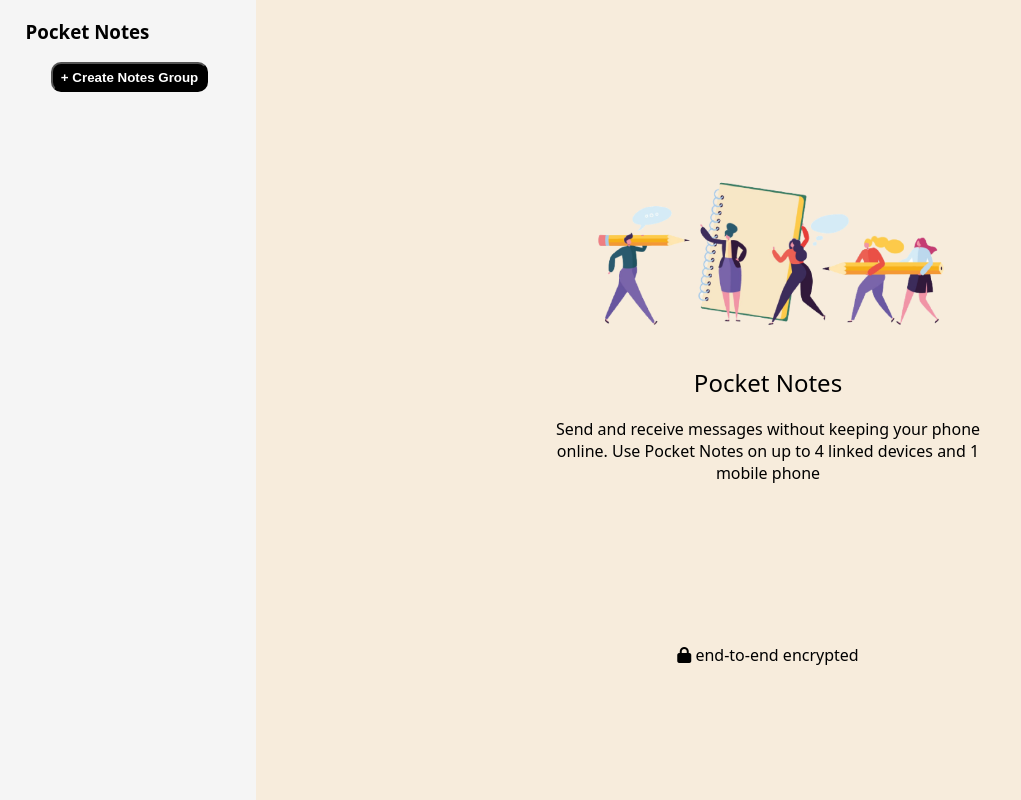
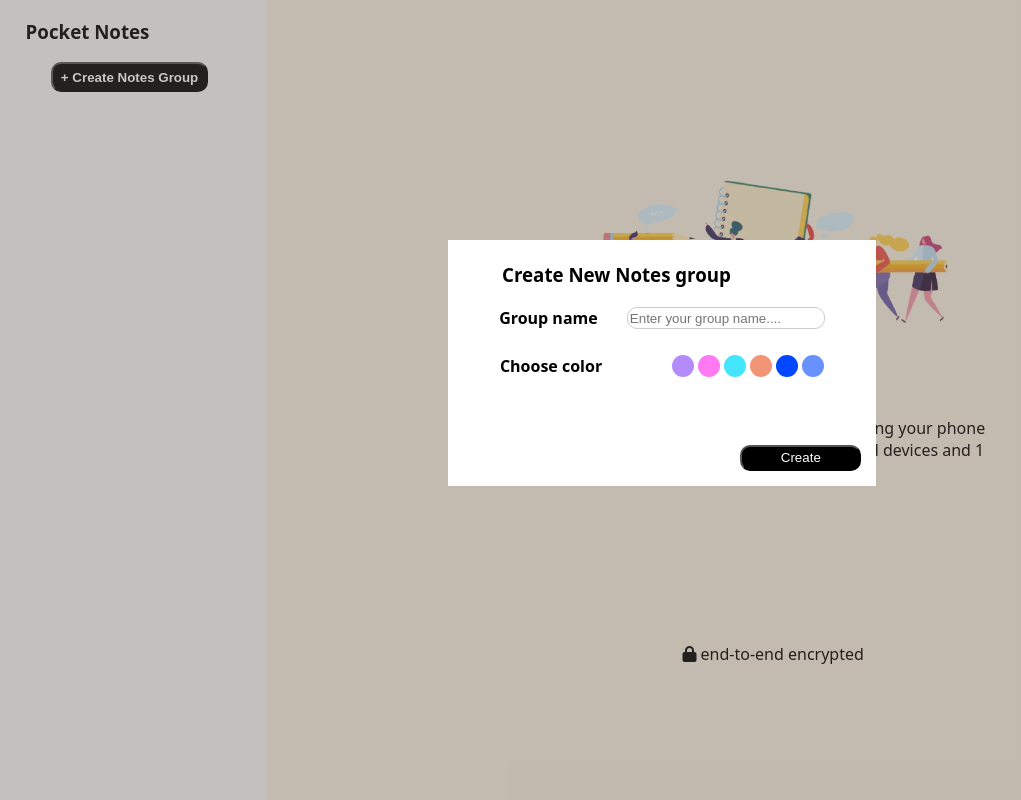
Before and after one commit to BASHISTHANAYAK/React-Module-Test, a React (Create React App) app in the folder react--module/: page / in a window 1280 px wide. Both pictures are taken after a click on the button "+ Create Notes Group". Shown: the whole page, without its empty margins (0-1021 px from the left). Built offline with nearby package versions, Linux system fonts and the light colour scheme.

Commit message:
PopUp functionality added

```diff
--- a/react--module/src/Components/ListPart/List.js
+++ b/react--module/src/Components/ListPart/List.js
@@ -1,10 +1,63 @@
-import React from 'react';
+import React, { useRef, useState } from 'react';
+import '../PopUpBox/PopUp.css';
 import './Styles/ListPart.css';
 const List = () => {
+  const [create, setCreate] = useState(false);
+
+  const Myref = useRef(null);
+
+  function CLKCreateButton(event) {
+    setCreate(!create);
+  }
+
+  window.addEventListener('click', Ckl);
+
+  function Ckl(e) {
+    if (e.target.className === 'main--container') {
+      console.log('Clicked outSide');
+      setCreate(false);
+    }
+  }
+
   return (
     <div className="ListPart">
       <h3>Pocket Notes</h3>
-      <button className='Create--Button'>+ Create Notes Group</button>
+      <button className="Create--Button" onClick={CLKCreateButton}>
+        + Create Notes Group
+      </button>
+
+      {create ? (
+        <div className="main--container" ref={Myref}>
+          <div className="White--container">
+            <h3 className="new-notes-h3">Create New Notes group</h3>
+            <div className="Name--input">
+              <p>Group name</p>
+              <input
+                type="text"
+                name=""
+                id=""
+                placeholder="Enter your group name...."
+              />
+            </div>
+            <br />
+            <div className="Choose-color--container">
+              <p>Choose color</p>
+              <ul className="color-li">
+                <li id="Purple"></li>
+                <li id="pink"></li>
+                <li id="sky"></li>
+                <li id="brown"></li>
+                <li id="blue"></li>
+                <li id="light--blue"></li>
+              </ul>
+            </div>
+            <br />
+            <button className="Create--button">Create</button>
+          </div>
+        </div>
+      ) : (
+        ''
+      )}
     </div>
   );
 };
--- a/react--module/src/Components/ListPart/Styles/ListPart.css
+++ b/react--module/src/Components/ListPart/Styles/ListPart.css
@@ -4,6 +4,7 @@
   background-color: whitesmoke;
   font-family: system-ui, -apple-system, BlinkMacSystemFont, 'Segoe UI', Roboto,
     Oxygen, Ubuntu, Cantarell, 'Open Sans', 'Helvetica Neue', sans-serif;
+  padding-right:1vw;
 }
 h3 {
   margin-left: 2vw;
--- /dev/null
+++ b/react--module/src/Components/PopUpBox/PopUp.css
@@ -0,0 +1,97 @@
+.main--container {
+  width: 100%;
+  height: 100%;
+  position: absolute;
+  background-color: rgba(97, 94, 90, 0.349);
+  top: 0;
+}
+
+.White--container {
+  width: 30vw;
+  height: 30vh;
+  border: 2px solid transparent;
+  background-color: white;
+  position: absolute;
+  top: 30%;
+  left: 35%;
+  padding: 1px 20px;
+  font-family: system-ui, -apple-system, BlinkMacSystemFont, 'Segoe UI', Roboto,
+    Oxygen, Ubuntu, Cantarell, 'Open Sans', 'Helvetica Neue', sans-serif;
+}
+.new-notes-h3 {
+  margin-left: 2.5vw;
+}
+.Name--input {
+  display: flex;
+  justify-content: space-evenly;
+  align-items: center;
+  height: 2vw;
+  font-family: system-ui, -apple-system, BlinkMacSystemFont, 'Segoe UI', Roboto,
+    Oxygen, Ubuntu, Cantarell, 'Open Sans', 'Helvetica Neue', sans-serif;
+  font-weight: bold;
+}
+.Name--input > input {
+  border: 1px solid transparent;
+  border-radius: 10px;
+  border-color: rgb(204, 204, 204);
+  height: 70%;
+  width: 50%;
+}
+.Choose-color--container {
+  display: flex;
+  align-items: center;
+  justify-content: space-evenly;
+  height: 2vw;
+  font-weight: bold;
+}
+.Choose-color--container > ul {
+  list-style: none;
+  display: grid;
+  grid-template-columns: repeat(6, 1fr);
+  grid-gap: 4px;
+}
+.color-li li {
+  border: 1px solid transparent;
+  width: 20px;
+  height: 20px;
+  border-radius: 50%;
+  cursor: pointer;
+}
+.color-li li:hover {
+  transform: scale(1.1);
+}
+
+#Purple {
+  background-color: rgb(179, 139, 250);
+}
+#pink {
+  background-color: rgb(255, 121, 242);
+}
+#sky {
+  background-color: rgb(67, 230, 252);
+}
+#brown {
+  background-color: rgb(241, 149, 118);
+}
+#blue {
+  background-color: rgb(0, 71, 255);
+}
+#light--blue {
+  background-color: rgb(102, 145, 255);
+}
+.Create--button {
+  position: absolute;
+  bottom: 1vw;
+  right: 1vw;
+  background-color: black;
+  color: white;
+  padding: 0.3vw 3vw;
+  border-radius: 10px;
+  cursor: pointer;
+}
+/* <li id='Purple'></li>
+<li id='pink'></li>
+<li id='sky'></li>
+<li id='brown'></li>
+<li id='blue'></li>
+<li id='light--blue'></li> */
```
Also changed, not shown: react--module/src/Components/PopUpBox/PopUp.js (added).
